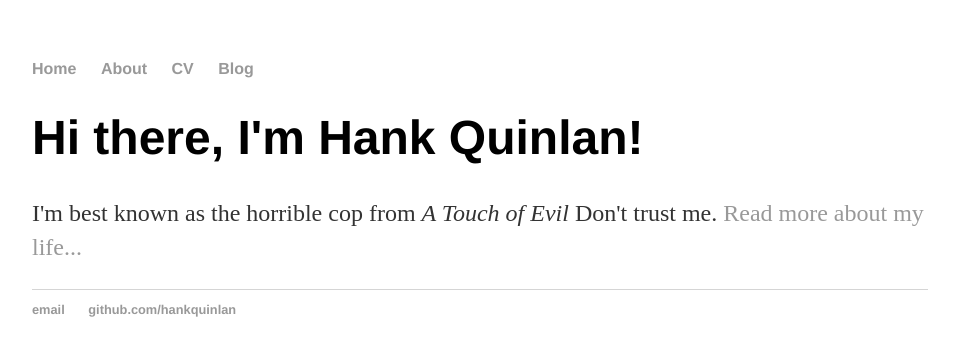
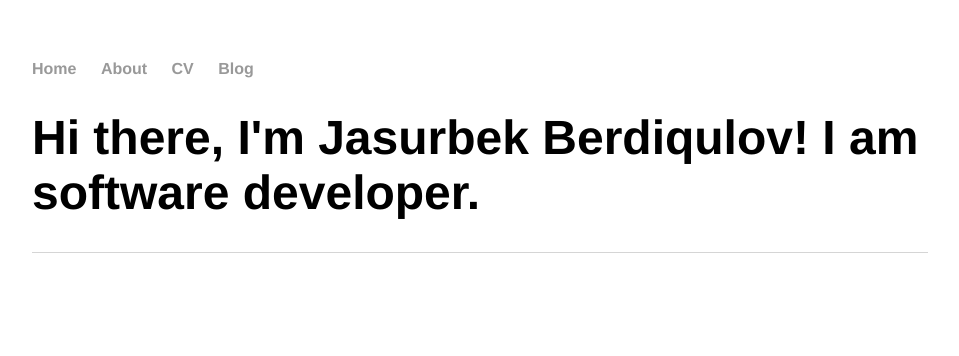
Before and after one commit to jasurbekberdiqulov/jasurbekberdiqulov.github.io, a plain HTML site: page index.html in a window 1280 px wide. Shown: the whole page, without its empty margins (160-1119 px from the left). Drawn offline with Linux system fonts and the light colour scheme.

Commit message:
Update index.html
some index file changes

```diff
--- a/index.html
+++ b/index.html
@@ -1,9 +1,9 @@
 <!DOCTYPE html>
 <html>
 	<head>
-		<title>Hank Quinlan, Horrible Cop</title>
+		<title>Jasurbek Berdiqulov</title>
 		<!-- link to main stylesheet -->
-		<link rel="stylesheet" type="text/css" href="/css/main.css">
+		<link rel="stylesheet" type="text/css" href="/main.css">
 	</head>
 	<body>
 		<nav>
@@ -16,15 +16,10 @@
 		</nav>
 		<div class="container">
     		<div class="blurb">
-        		<h1>Hi there, I'm Hank Quinlan!</h1>
-				<p>I'm best known as the horrible cop from <em>A Touch of Evil</em> Don't trust me. <a href="/about">Read more about my life...</a></p>
+        		<h1>Hi there, I'm Jasurbek Berdiqulov! I am software developer.</h1>
     		</div><!-- /.blurb -->
 		</div><!-- /.container -->
 		<footer>
-    		<ul>
-        		<li><a href="mailto:hankquinlanhub@gmail.com">email</a></li>
-        		<li><a href="https://github.com/hankquinlan">github.com/hankquinlan</a></li>
-			</ul>
 		</footer>
 	</body>
 </html>
```
